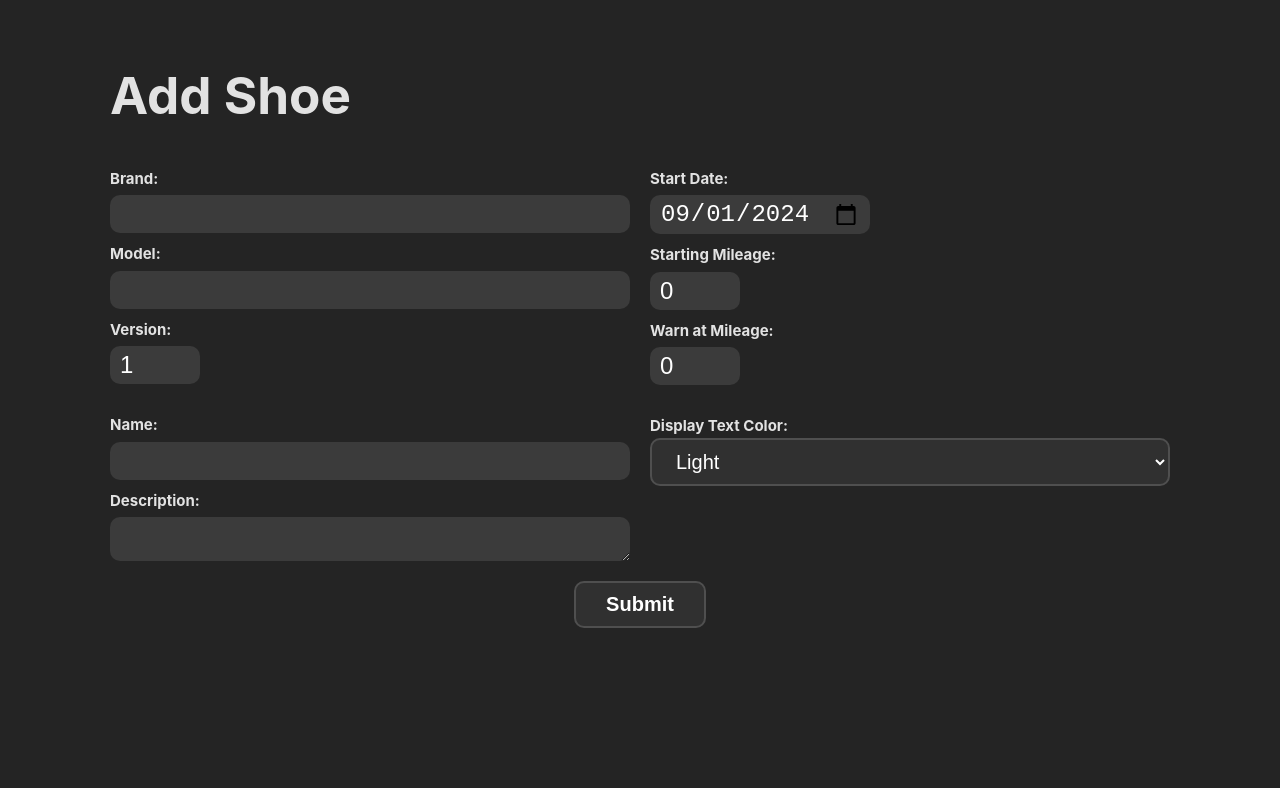
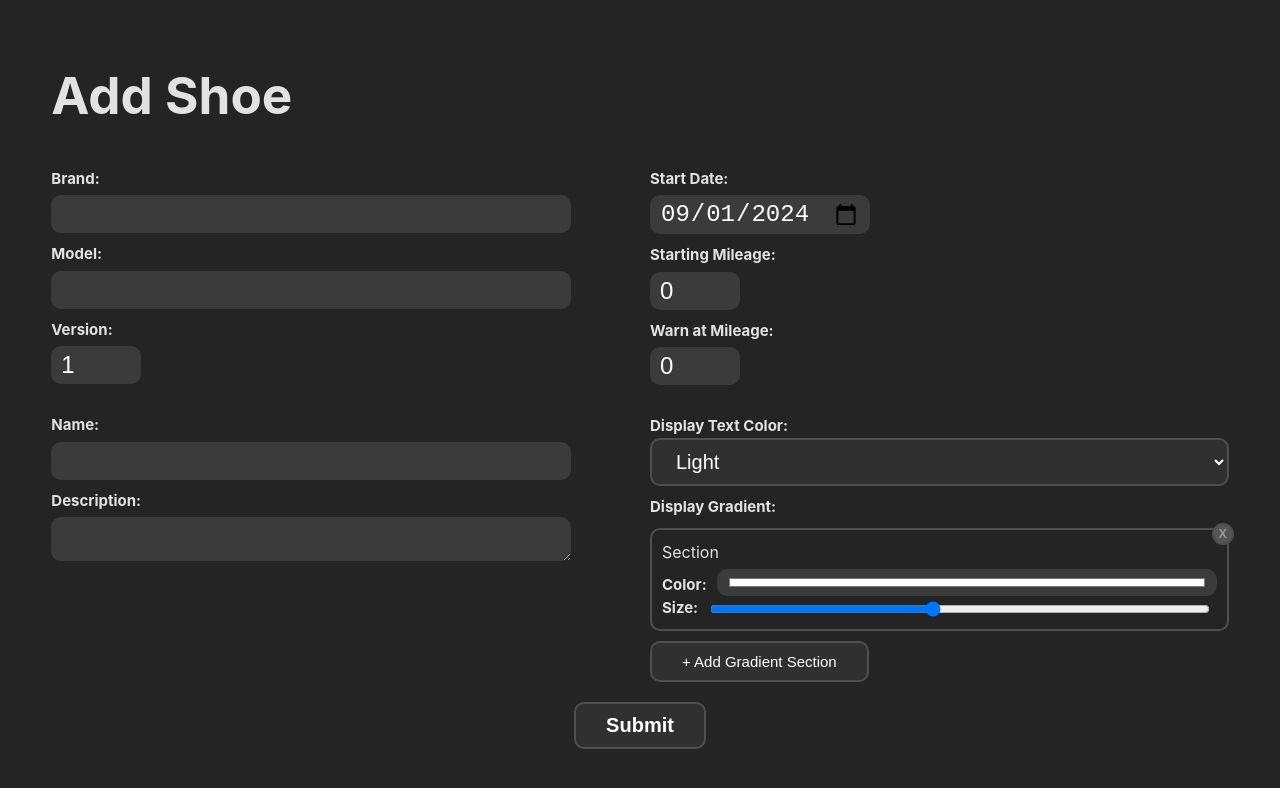
Before and after one commit to DanielGaull/shoe-tracker, a React (Vite) app in the folder ShoeTracker/shoetracker.client/: page /create-shoe in a window 1280 px wide. Shown: the top 788 px of the page. Built offline with nearby package versions, Linux system fonts and the light colour scheme.

Commit message:
Mostly finished create shoe page

```diff
--- a/ShoeTracker/shoetracker.client/src/index.css
+++ b/ShoeTracker/shoetracker.client/src/index.css
@@ -39,13 +39,29 @@ button {
     font-weight: 600;
     vertical-align: center;
 
-    &:hover {
+    &:hover:not([disabled]) {
         background-color: #5b5b5b;
+    }
+
+    &[disabled] {
+        cursor: default;
+        background-color: #555;
+        color: #999;
+    }
+
+    &.small {
+        font-size: 15px;
+        font-weight: 400;
+        max-width: fit-content;
     }
 }
 
 .mt {
     margin-top: 20px;
+}
+
+.mt-s {
+    margin-top: 10px;
 }
 
 .fc {
--- a/ShoeTracker/shoetracker.client/src/pages/ModifyShoe/EditShoe.css
+++ b/ShoeTracker/shoetracker.client/src/pages/ModifyShoe/EditShoe.css
@@ -69,3 +69,34 @@ label {
     height: 20px;
     content: none;
 }
+
+.gradient-section {
+    border: 2px solid #4f4f4f;
+    border-radius: 10px;
+    padding: 10px;
+    margin-top: 10px;
+    position: relative;
+}
+
+.gradient-field {
+    display: flex;
+    align-items: flex-end;
+}
+
+input[type=range] {
+    padding: 0;
+}
+
+.gradient-x-button {
+    font-size: 12px;
+    padding: 2px 5px;
+    border-radius: 50%;
+    position: absolute;
+    right: -7px;
+    top: -7px;
+}
+
+.error-text {
+    color: red;
+    font-weight: 700;
+}
--- a/ShoeTracker/shoetracker.client/src/pages/ModifyShoe/EditShoe.tsx
+++ b/ShoeTracker/shoetracker.client/src/pages/ModifyShoe/EditShoe.tsx
@@ -1,5 +1,7 @@
 import React, { useState } from 'react';
-import { TextColor } from '../../types/shoes';
+import axios from 'axios';
+import GradientEditor from './GradientEditor';
+import { EditShoeDto, GradientSection, TextColor } from '../../types/shoes';
 
 import './EditShoe.css';
 
@@ -19,6 +21,38 @@ const EditShoe = ({ isNew }: EditShoeProps) => {
     const [warnAtMileage, setWarnAtMileage] = useState('0');
     const [startDate, setStartDate] = useState(new Date().toISOString().split('T')[0]);
     const [textColor, setTextColor] = useState<TextColor>('Light');
+    const [gradient, setGradient] = useState<GradientSection[]>([{
+        color: {
+            r: 255,
+            g: 255,
+            b: 255,
+        },
+        points: 5,
+    }]);
+
+    const [err, setErr] = useState('');
+
+    const submit = async () => {
+        const newShoe: EditShoeDto = {
+            brand,
+            model,
+            modelVersion: parseInt(modelVersion),
+            shoeName: name,
+            description: desc.length > 0 ? desc : '',
+            startingMileage: parseInt(startingMiles),
+            warnAtMileage: parseInt(warnAtMileage),
+            startDate,
+            textColor,
+            gradient,
+        };
+
+        const response = await axios.post('/api/shoes', newShoe);
+        if (response.status > 300) {
+            setErr(response.data);
+        } else {
+            setErr('');
+        }
+    };
 
     return (
         <div className="edit-shoe">
@@ -93,14 +127,21 @@ const EditShoe = ({ isNew }: EditShoeProps) => {
 
                     <div className="label-field">
                         <label>Display Text Color:</label>
-                        <select onChange={(e) => setTextColor(e.target.value as TextColor)}>
-                            {textColors.map(c => <option value={c}>{c}</option>)}
+                        <select onChange={(e) => setTextColor(e.target.value as TextColor)} value={textColor}>
+                            {textColors.map(c => <option value={c} key={c}>{c}</option>)}
                         </select>
+                    </div>
+
+                    <div className="label-field">
+                        <label>Display Gradient:</label>
+                        <GradientEditor value={gradient} onChange={setGradient} />
                     </div>
                 </div>
             </div>
 
-            <button className="mt fc">Submit</button>
+            {err.length > 0 && <div className="error-text">{err}</div>}
+
+            <button className="mt fc" onClick={submit}>Submit</button>
         </div>
     );
 };
--- /dev/null
+++ b/ShoeTracker/shoetracker.client/src/pages/ModifyShoe/GradientEditor.tsx
@@ -0,0 +1,123 @@
+import React, { useState } from 'react';
+import { Color, GradientSection } from '../../types/shoes';
+
+// https://stackoverflow.com/questions/5623838/rgb-to-hex-and-hex-to-rgb
+function hexToRgb(hex: string): Color | null {
+    var result = /^#?([a-f\d]{2})([a-f\d]{2})([a-f\d]{2})$/i.exec(hex);
+    return result ? {
+      r: parseInt(result[1], 16),
+      g: parseInt(result[2], 16),
+      b: parseInt(result[3], 16)
+    } : null;
+}
+function componentToHex(c: number) {
+    var hex = c.toString(16);
+    return hex.length == 1 ? "0" + hex : hex;
+}
+function rgbToHex(c: Color) {
+    return "#" + componentToHex(c.r) + componentToHex(c.g) + componentToHex(c.b);
+}
+
+const defaultColor: Color = {
+    r: 255,
+    g: 255,
+    b: 255,
+};
+
+const defaultSection: GradientSection = {
+    color: defaultColor,
+    points: 5,
+};
+
+const MAX_SECTIONS = 5;
+
+interface GradientSectionEditorProps {
+    value: GradientSection;
+    onChange: (value: GradientSection) => void;
+    onDelete: () => void;
+    canDelete: boolean;
+}
+
+const GradientSectionEditor = ({ value, onChange, onDelete, canDelete }: GradientSectionEditorProps) => {
+    return (
+        <div className="gradient-section">
+            <button
+                className="gradient-x-button"
+                onClick={onDelete}
+                disabled={!canDelete}
+            >
+                X
+            </button>
+            <div>Section</div>
+            <div className="gradient-field">
+                <label>Color:</label>
+                <input
+                    type="color"
+                    value={rgbToHex(value.color)}
+                    onChange={(e) => onChange({
+                        color: hexToRgb(e.target.value) ?? defaultColor,
+                        points: value.points,
+                    })}
+                />
+            </div>
+            <div className="gradient-field">
+                <label>Size:</label>
+                <input
+                    type="range"
+                    min={1}
+                    max={10}
+                    step={1}
+                    value={value.points}
+                    onChange={(e) => onChange({
+                        color: value.color,
+                        points: parseInt(e.target.value),
+                    })}
+                />
+            </div>
+        </div>
+    );
+};
+
+interface GradientEditorProps {
+    value: GradientSection[];
+    onChange: (v: GradientSection[]) => void;
+}
+
+// TODO: Allow reordering gradient sections
+const GradientEditor = ({ value, onChange }: GradientEditorProps) => {
+    return (
+        <>
+            {value.map((s, ix) =>
+                <GradientSectionEditor
+                    key={ix}
+                    value={s}
+                    onChange={(section) => {
+                        const newSections = [...value];
+                        newSections[ix] = section;
+                        onChange(newSections);
+                    }}
+                    onDelete={() => {
+                        const newSections = [...value];
+                        newSections.splice(ix, 1);
+                        onChange(newSections);
+                    }}
+                    canDelete={value.length > 1}
+                />
+            )}
+            <button
+                className="small mt-s"
+                onClick={() => {
+                    const newSections = [...value];
+                    newSections.push(defaultSection);
+                    onChange(newSections);
+                    console.log(newSections);
+                }}
+                disabled={value.length >= MAX_SECTIONS}
+            >
+                + Add Gradient Section
+            </button>
+        </>
+    );
+};
+
+export default GradientEditor;
--- a/ShoeTracker/shoetracker.client/src/pages/ShoeList/ShoeEntry.tsx
+++ b/ShoeTracker/shoetracker.client/src/pages/ShoeList/ShoeEntry.tsx
@@ -1,30 +1,14 @@
-import React, { useCallback, useMemo } from "react";
-import { GradientSection, Shoe } from "../../types/shoes";
+import React, { useMemo } from "react";
+import { Shoe } from "../../types/shoes";
+import { calculateBackground } from "../../util/util";
 
 interface ShoeEntryProps {
     shoe: Shoe;
 }
 
 const ShoeEntry = ({ shoe }: ShoeEntryProps) => {
-    const gradientToCssEntry = useCallback((gradientSection: GradientSection, totalPoints: number, prevTotal: number) => {
-        return `rgba(${gradientSection.color.r},${gradientSection.color.g},${gradientSection.color.b},1) ` +
-            `${Math.round((prevTotal + gradientSection.points) / totalPoints * 100)}%`;
-    }, []);
-
-    const constructBackground = useCallback((gradient: GradientSection[]) => {
-        const totalPoints = gradient.reduce((prev, cur) => prev + cur.points, 0);
-        const gradStrs: string[] = [];
-        let currentPoints = 0;
-        for (let section of gradient) {
-            gradStrs.push(gradientToCssEntry(section, totalPoints, currentPoints));
-            currentPoints += section.points;
-        }
-
-        return `linear-gradient(90deg, ${gradStrs.join(', ')})`;
-    }, []);
-
     const backgroundValue = useMemo(() => {
-        return constructBackground(shoe.gradient);
+        return calculateBackground(shoe.gradient);
     }, [shoe.gradient]);
 
     const textValue = useMemo(() => {
--- /dev/null
+++ b/ShoeTracker/shoetracker.client/src/util/util.ts
@@ -0,0 +1,22 @@
+import { GradientSection } from "../types/shoes";
+
+const gradientToCssEntry = (gradientSection: GradientSection, totalPoints: number, prevTotal: number) => {
+    return `rgba(${gradientSection.color.r},${gradientSection.color.g},${gradientSection.color.b},1) ` +
+        `${Math.round((prevTotal + gradientSection.points) / totalPoints * 100)}%`;
+};
+
+const calculateBackground = (gradient: GradientSection[]): string => {
+    const totalPoints = gradient.reduce((prev, cur) => prev + cur.points, 0);
+    const gradStrs: string[] = [];
+    let currentPoints = 0;
+    for (let section of gradient) {
+        gradStrs.push(gradientToCssEntry(section, totalPoints, currentPoints));
+        currentPoints += section.points;
+    }
+
+    return `linear-gradient(90deg, ${gradStrs.join(', ')})`;
+};
+
+export {
+    calculateBackground,
+};
```
Also changed, not shown: ShoeTracker/shoetracker.client/src/types/shoes.d.ts (+14 -0 lines), ShoeTracker/shoetracker.client/src/pages/ModifyShoe/GradientEditor.css (deleted), 1 other file (tests, documents, lock files or other folders).
